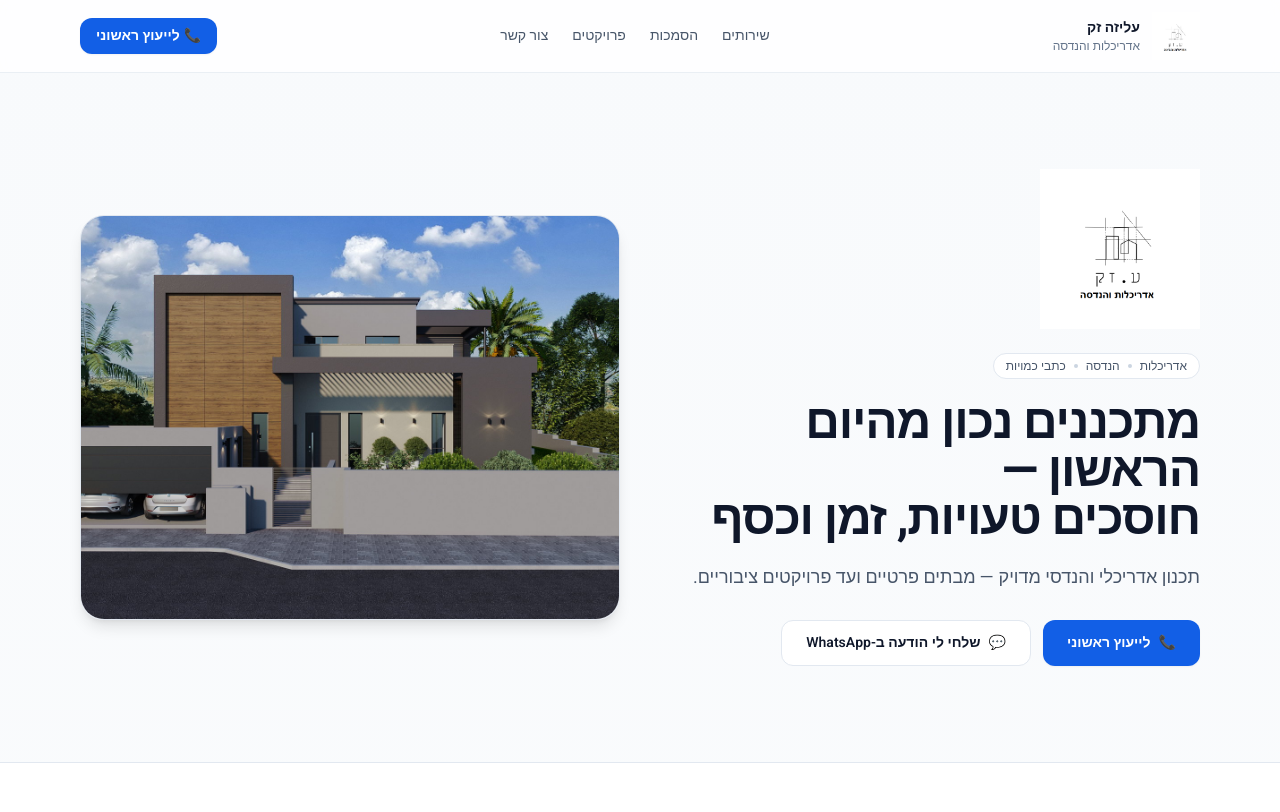
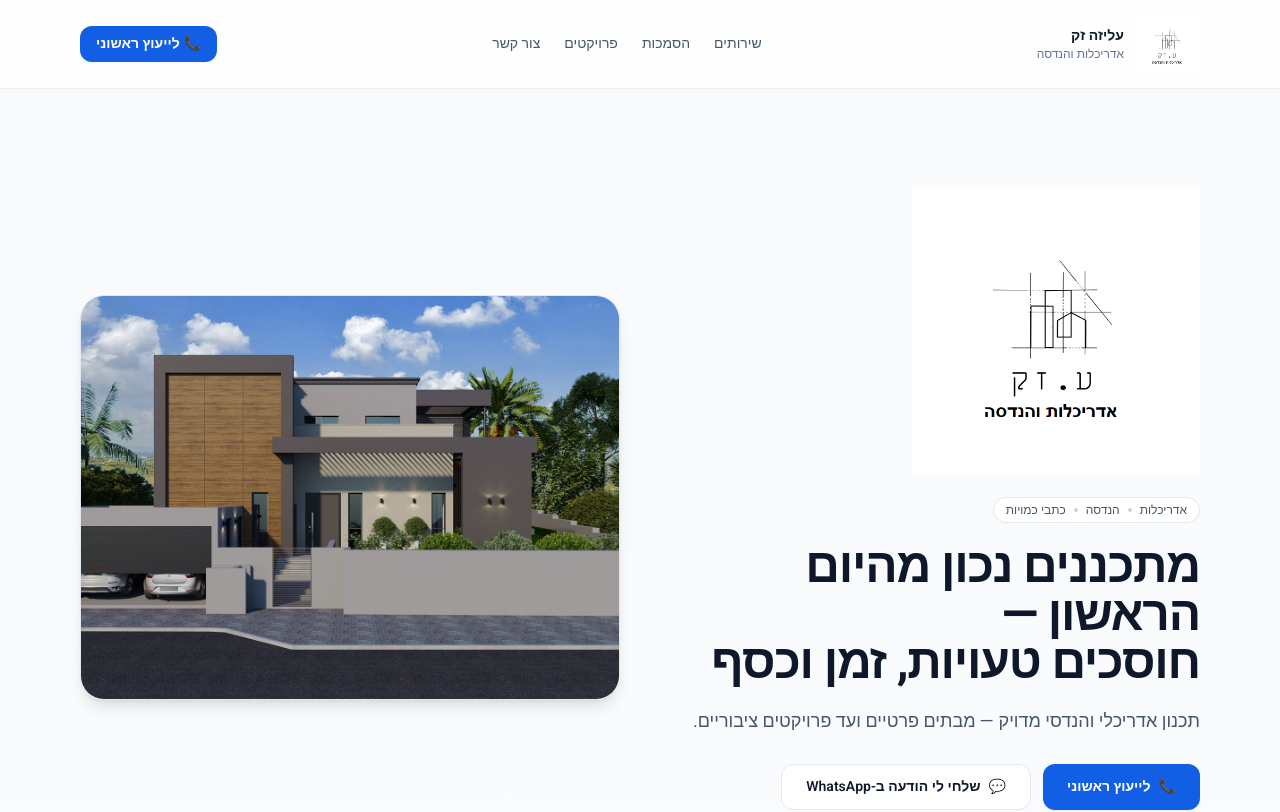
Before and after one commit to amitz2-cmd/aliza-zack-civil-webapp, a Next.js app: page / in a window 1280 px wide. Shown: the top 812 px of the page. Built offline with nearby package versions, Linux system fonts and the light colour scheme.

Commit message:
Logo: bigger in hero (224/288px) and header (64px)

```diff
--- a/src/app/page.tsx
+++ b/src/app/page.tsx
@@ -72,10 +72,10 @@ export default function HomePage() {
                 <Image
                   src="/AlizaLogo.png"
                   alt="עליזה זק — אדריכלות והנדסה"
-                  width={160}
-                  height={160}
+                  width={320}
+                  height={320}
                   priority
-                  className="mb-6 h-32 w-32 object-contain md:h-40 md:w-40"
+                  className="mb-6 h-56 w-56 object-contain md:h-72 md:w-72"
                 />
                 <div className="inline-flex w-fit items-center gap-2 rounded-full border border-slate-200 bg-white px-3 py-1 text-xs text-slate-600">
                   אדריכלות
--- a/src/components/site/SiteHeader.tsx
+++ b/src/components/site/SiteHeader.tsx
@@ -18,10 +18,10 @@ export function SiteHeader() {
             <Image
               src="/AlizaLogo.png"
               alt="עליזה זק — אדריכלות והנדסה"
-              width={48}
-              height={48}
+              width={72}
+              height={72}
               priority
-              className="h-12 w-12 object-contain"
+              className="h-16 w-16 object-contain"
             />
             <div className="leading-tight">
               <div className="text-sm font-semibold">עליזה זק</div>
```
